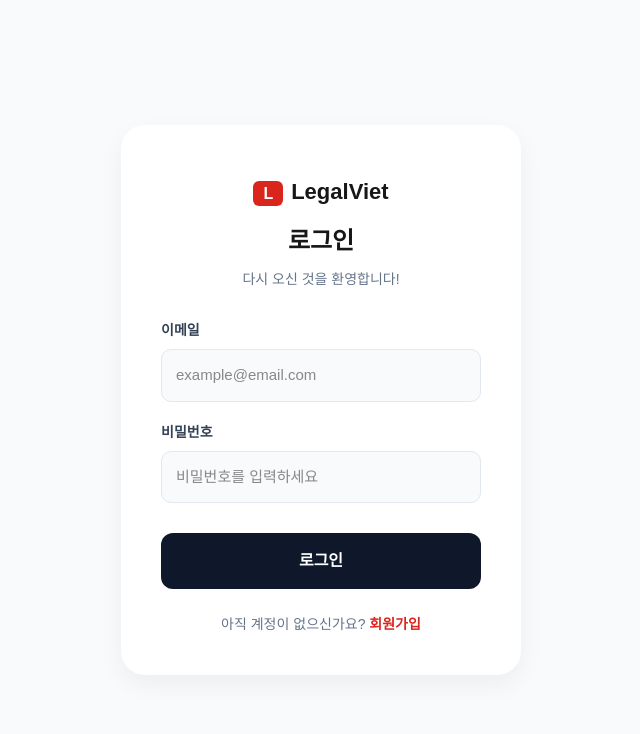
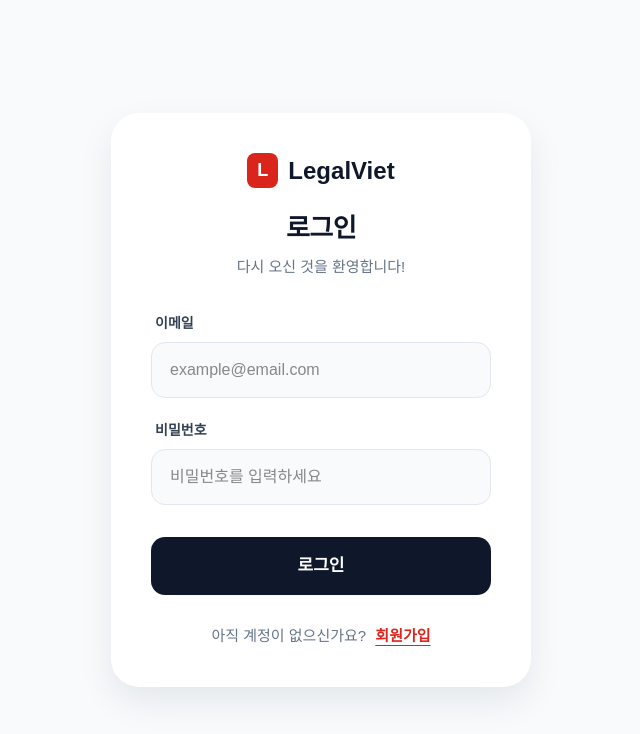
Before and after one commit to Homechiminh/Legalviet, a Next.js app: page /auth/login in a window 1280 px wide. Shown: the top 734 px of the page, without its empty margins (319-959 px from the left). Built offline with nearby package versions, Linux system fonts and the light colour scheme.

Commit message:
Update page.js

```diff
--- a/src/app/auth/login/page.js
+++ b/src/app/auth/login/page.js
@@ -6,14 +6,13 @@
 export default function LoginPage() {
   const router = useRouter();
   const [loading, setLoading] = useState(false);
-  const [lang, setLang] = useState('ko'); // 기본값: 한국어
+  const [lang, setLang] = useState('ko');
 
   const [formData, setFormData] = useState({
     email: '',
     password: '',
   });
 
-  // [수정] 페이지 로드시 저장된 언어 설정을 불러옵니다.
   useEffect(() => {
     const savedLang = localStorage.getItem('legalviet_lang');
     if (savedLang) {
@@ -26,7 +25,6 @@
     setLoading(true);
 
     try {
-      // Supabase 이메일/비밀번호 로그인
       const { data, error } = await supabase.auth.signInWithPassword({
         email: formData.email,
         password: formData.password,
@@ -35,7 +33,7 @@
       if (error) throw error;
 
       alert(lang === 'ko' ? '로그인 성공!' : 'Login successful!');
-      router.push('/'); // 로그인 성공 시 메인 페이지로 이동
+      router.push('/');
     } catch (error) {
       alert((lang === 'ko' ? '로그인 실패: ' : 'Login failed: ') + error.message);
     } finally {
@@ -44,52 +42,49 @@
   };
 
   return (
-    <div style={{ minHeight: '100vh', display: 'flex', alignItems: 'center', justifyContent: 'center', background: '#f8fafc', padding: '20px', fontFamily: 'Pretendard, sans-serif' }}>
-      <div style={{ background: '#fff', padding: '40px', borderRadius: '24px', boxShadow: '0 10px 25px rgba(0,0,0,0.05)', width: '100%', maxWidth: '400px', position: 'relative' }}>
+    <div className="login-root">
+      <div className="login-card">
 
-        {/* [수정] 홈의 설정을 따르기로 했으므로 언어 선택 토글은 삭제했습니다. */}
-
-        <div style={{ textAlign: 'center', marginBottom: '30px', marginTop: '10px' }}>
-          <div onClick={() => router.push('/')} style={{ cursor: 'pointer', marginBottom: '15px' }}>
-            <span style={{ background: '#da251d', color: '#fff', padding: '4px 10px', borderRadius: '6px', fontWeight: '900' }}>L</span>
-            <span style={{ fontSize: '22px', fontWeight: '900', marginLeft: '8px' }}>LegalViet</span>
+        {/* 로고 영역 */}
+        <header className="login-header">
+          <div className="logo" onClick={() => router.push('/')}>
+            <span className="logo-box">L</span>
+            <span className="logo-text">LegalViet</span>
           </div>
-          <h2 style={{ fontSize: '24px', fontWeight: '800' }}>
+          <h2 className="title">
             {lang === 'ko' ? '로그인' : 'Login'}
           </h2>
-          <p style={{ fontSize: '14px', color: '#64748b', marginTop: '10px' }}>
+          <p className="subtitle">
             {lang === 'ko' ? '다시 오신 것을 환영합니다!' : 'Welcome back!'}
           </p>
-        </div>
+        </header>
 
-        <form onSubmit={handleLogin} style={{ display: 'flex', flexDirection: 'column', gap: '20px' }}>
-          <div>
-            <label style={labelStyle}>{lang === 'ko' ? '이메일' : 'Email'}</label>
+        {/* 로그인 폼 */}
+        <form onSubmit={handleLogin} className="login-form">
+          <div className="input-group">
+            <label className="label">{lang === 'ko' ? '이메일' : 'Email'}</label>
             <input
               required
               type="email"
               placeholder="example@email.com"
               value={formData.email}
               onChange={(e)=>setFormData({...formData, email: e.target.value})}
-              style={inputStyle}
+              className="input-field"
             />
           </div>
-          <div>
-            <label style={labelStyle}>{lang === 'ko' ? '비밀번호' : 'Password'}</label>
+          <div className="input-group">
+            <label className="label">{lang === 'ko' ? '비밀번호' : 'Password'}</label>
             <input
               required
               type="password"
               placeholder={lang === 'ko' ? '비밀번호를 입력하세요' : 'Enter your password'}
               value={formData.password}
               onChange={(e)=>setFormData({...formData, password: e.target.value})}
-              style={inputStyle}
+              className="input-field"
             />
           </div>
 
-          <button type="submit" disabled={loading} style={{
-            width: '100%', padding: '16px', border: 'none', borderRadius: '12px', fontWeight: '700', cursor: 'pointer', fontSize: '16px', marginTop: '10px',
-            background: '#0f172a', color: '#fff', transition: '0.2s'
-          }}>
+          <button type="submit" disabled={loading} className="submit-btn">
             {loading
               ? (lang === 'ko' ? '로그인 중...' : 'Logging in...')
               : (lang === 'ko' ? '로그인' : 'Login')
@@ -97,16 +92,181 @@
           </button>
         </form>
 
-        <div style={{ marginTop: '25px', textAlign: 'center', fontSize: '14px', color: '#64748b' }}>
+        {/* 푸터 (회원가입 링크) */}
+        <footer className="login-footer">
           {lang === 'ko' ? '아직 계정이 없으신가요? ' : "Don't have an account? "}
-          <span onClick={() => router.push('/auth/signup')} style={{ color: '#da251d', cursor: 'pointer', fontWeight: '600' }}>
+          <span onClick={() => router.push('/auth/signup')} className="signup-link">
             {lang === 'ko' ? '회원가입' : 'Sign Up'}
           </span>
-        </div>
+        </footer>
       </div>
+
+      {/* --- 반응형 CSS --- */}
+      <style jsx>{`
+        .login-root {
+          min-height: 100vh;
+          display: flex;
+          align-items: center;
+          justify-content: center;
+          background: #f8fafc;
+          padding: 20px;
+          font-family: 'Pretendard', sans-serif;
+        }
+
+        .login-card {
+          background: #fff;
+          padding: 40px;
+          border-radius: 28px;
+          box-shadow: 0 15px 35px rgba(15, 23, 42, 0.08);
+          width: 100%;
+          max-width: 420px;
+          transition: 0.3s;
+        }
+
+        .login-header {
+          text-align: center;
+          margin-bottom: 35px;
+        }
+
+        .logo {
+          cursor: pointer;
+          display: inline-flex;
+          align-items: center;
+          gap: 10px;
+          margin-bottom: 20px;
+        }
+
+        .logo-box {
+          background: #da251d;
+          color: #fff;
+          padding: 4px 10px;
+          border-radius: 8px;
+          font-weight: 900;
+          font-size: 18px;
+        }
+
+        .logo-text {
+          font-size: 24px;
+          font-weight: 900;
+          color: #0f172a;
+        }
+
+        .title {
+          font-size: 26px;
+          font-weight: 800;
+          color: #0f172a;
+          letter-spacing: -0.02em;
+        }
+
+        .subtitle {
+          font-size: 15px;
+          color: #64748b;
+          margin-top: 8px;
+        }
+
+        .login-form {
+          display: flex;
+          flex-direction: column;
+          gap: 22px;
+        }
+
+        .input-group {
+          display: flex;
+          flex-direction: column;
+          gap: 8px;
+        }
+
+        .label {
+          font-size: 14px;
+          font-weight: 700;
+          color: #334155;
+          margin-left: 4px;
+        }
+
+        .input-field {
+          width: 100%;
+          padding: 15px 18px;
+          border-radius: 14px;
+          border: 1px solid #e2e8f0;
+          outline: none;
+          font-size: 16px;
+          background: #f8fafc;
+          transition: 0.2s;
+        }
+
+        .input-field:focus {
+          border-color: #0f172a;
+          background: #fff;
+          box-shadow: 0 0 0 4px rgba(15, 23, 42, 0.05);
+        }
+
+        .submit-btn {
+          width: 100%;
+          padding: 16px;
+          border: none;
+          border-radius: 14px;
+          font-weight: 700;
+          cursor: pointer;
+          font-size: 17px;
+          margin-top: 10px;
+          background: #0f172a;
+          color: #fff;
+          transition: 0.2s;
+        }
+
+        .submit-btn:hover {
+          background: #1e293b;
+          transform: translateY(-1px);
+        }
+
+        .submit-btn:disabled {
+          background: #94a3b8;
+          cursor: not-allowed;
+        }
+
+        .login-footer {
+          margin-top: 30px;
+          text-align: center;
+          font-size: 15px;
+          color: #64748b;
+        }
+
+        .signup-link {
+          color: #da251d;
+          cursor: pointer;
+          font-weight: 700;
+          margin-left: 5px;
+          text-decoration: underline;
+          text-underline-offset: 4px;
+        }
+
+        /* 🚨 모바일 최적화 핵심 쿼리 🚨 */
+        @media (max-width: 480px) {
+          .login-root {
+            padding: 15px;
+            background: #fff; /* 모바일에서는 카드 배경과 통일해서 더 넓어보이게 */
+          }
+
+          .login-card {
+            padding: 30px 10px;
+            box-shadow: none; /* 모바일은 그림자보다 깔끔한 평면 느낌 */
+            border: none;
+          }
+
+          .title {
+            font-size: 24px;
+          }
+
+          .input-field {
+            font-size: 16px; /* 아이폰 자동 줌 방지 (16px 이상 권장) */
+            padding: 14px;
+          }
+
+          .submit-btn {
+            padding: 14px;
+          }
+        }
+      `}</style>
     </div>
   );
 }
-
-const labelStyle = { fontSize: '14px', fontWeight: '700', color: '#334155', marginBottom: '8px', display: 'block' };
-const inputStyle = { width: '100%', padding: '14px', borderRadius: '10px', border: '1px solid #e2e8f0', outline: 'none', fontSize: '15px', background: '#f8fafc' };
```
